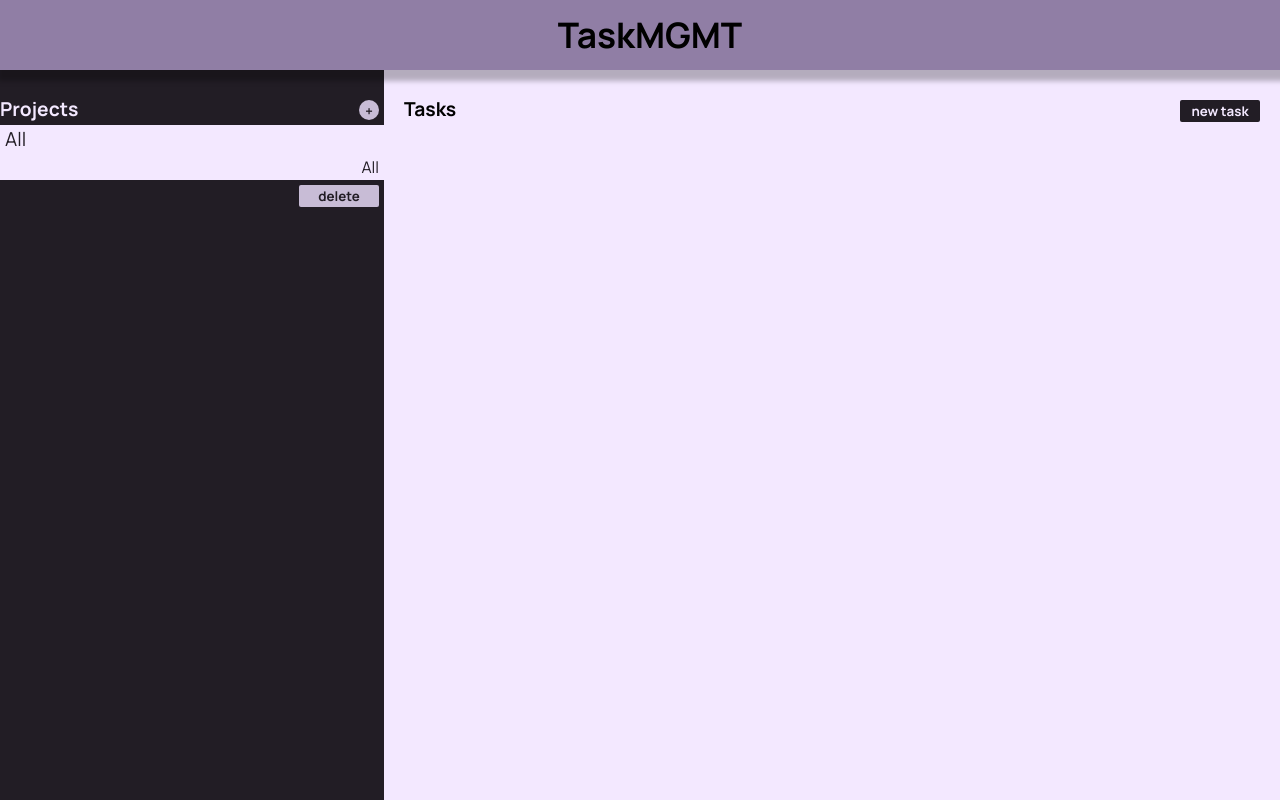
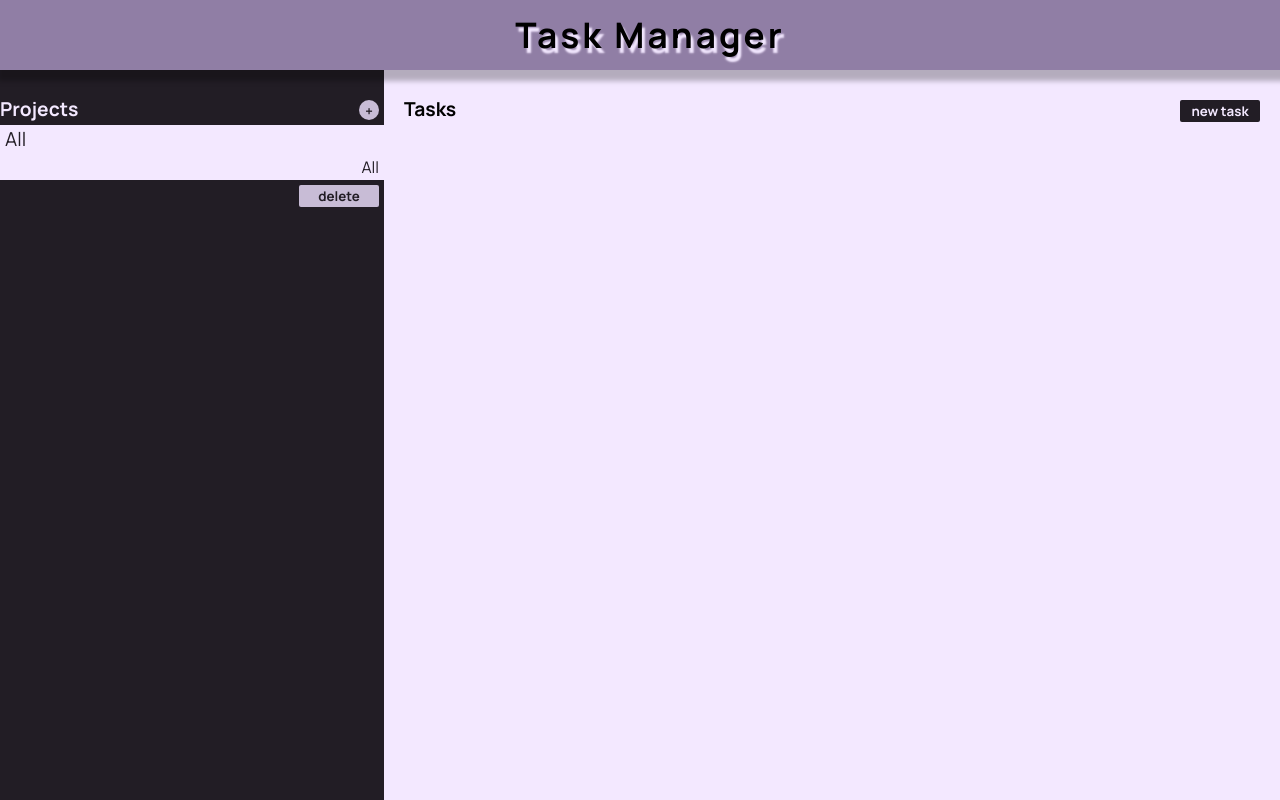
Before and after one commit to daria425/to-do-app, a website built with webpack: page dist/index.html in a window 1280 px wide. Built offline with nearby package versions, Linux system fonts and the light colour scheme.

Commit message:
style header

```diff
--- a/dist/index.html
+++ b/dist/index.html
@@ -8,7 +8,7 @@
     <title>Document</title>
   </head>
   <body>
-    <header><div class="app-name">TaskMGMT
+    <header><div class="app-name">Task Manager
     </div></header>
     <form action="" class="to-do-form">
       <div class="form-header">New Task<span class="close-to-do-form">x</span></div>
--- a/dist/style.css
+++ b/dist/style.css
@@ -159,6 +159,8 @@ button:hover {
 .app-name {
   font-weight: 700;
   font-size: 2.2em;
+  text-shadow: var(--main-color) 3px 5px 2px;
+  letter-spacing: 3px;
 }
 
 .content {
```
